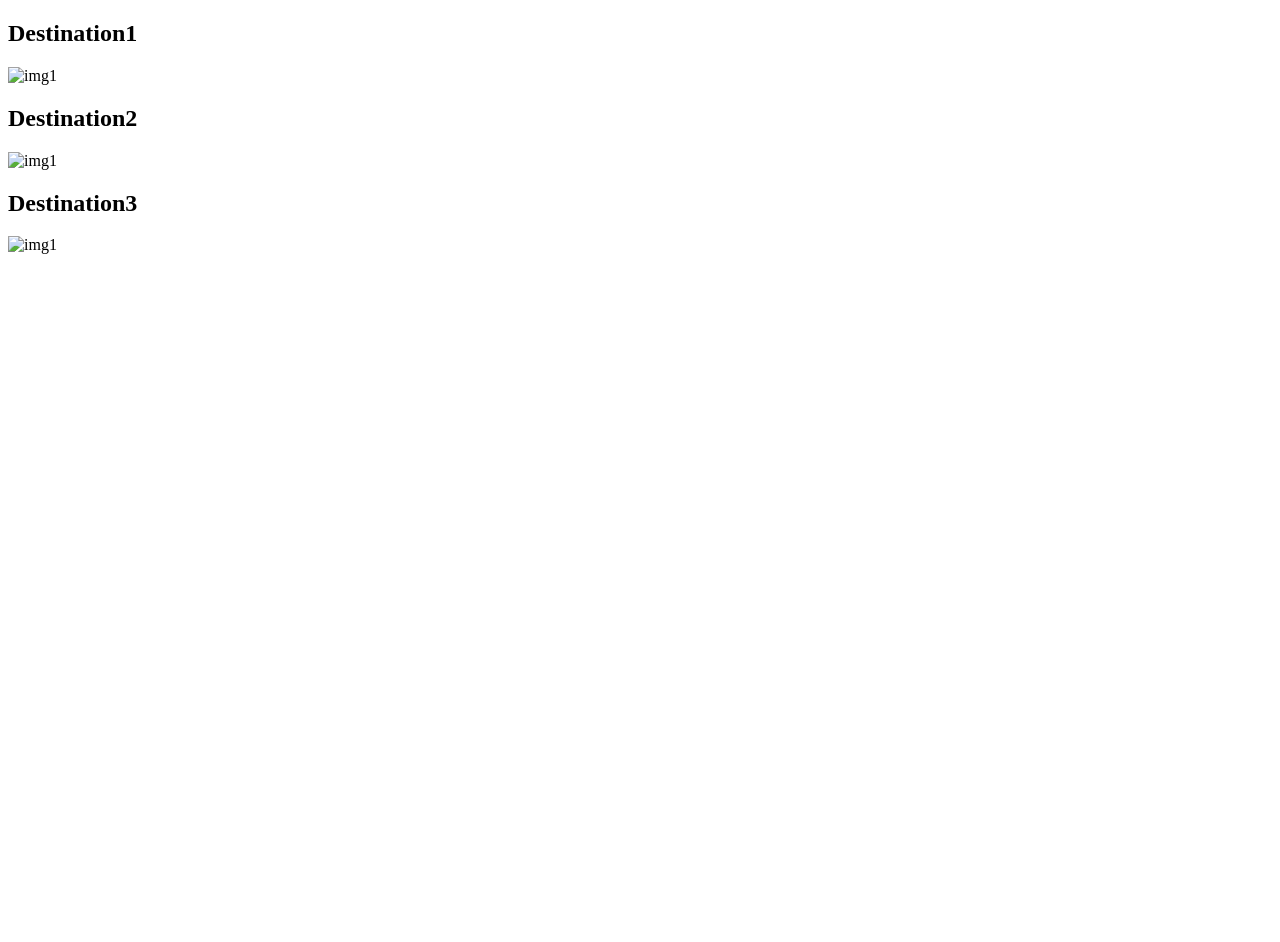
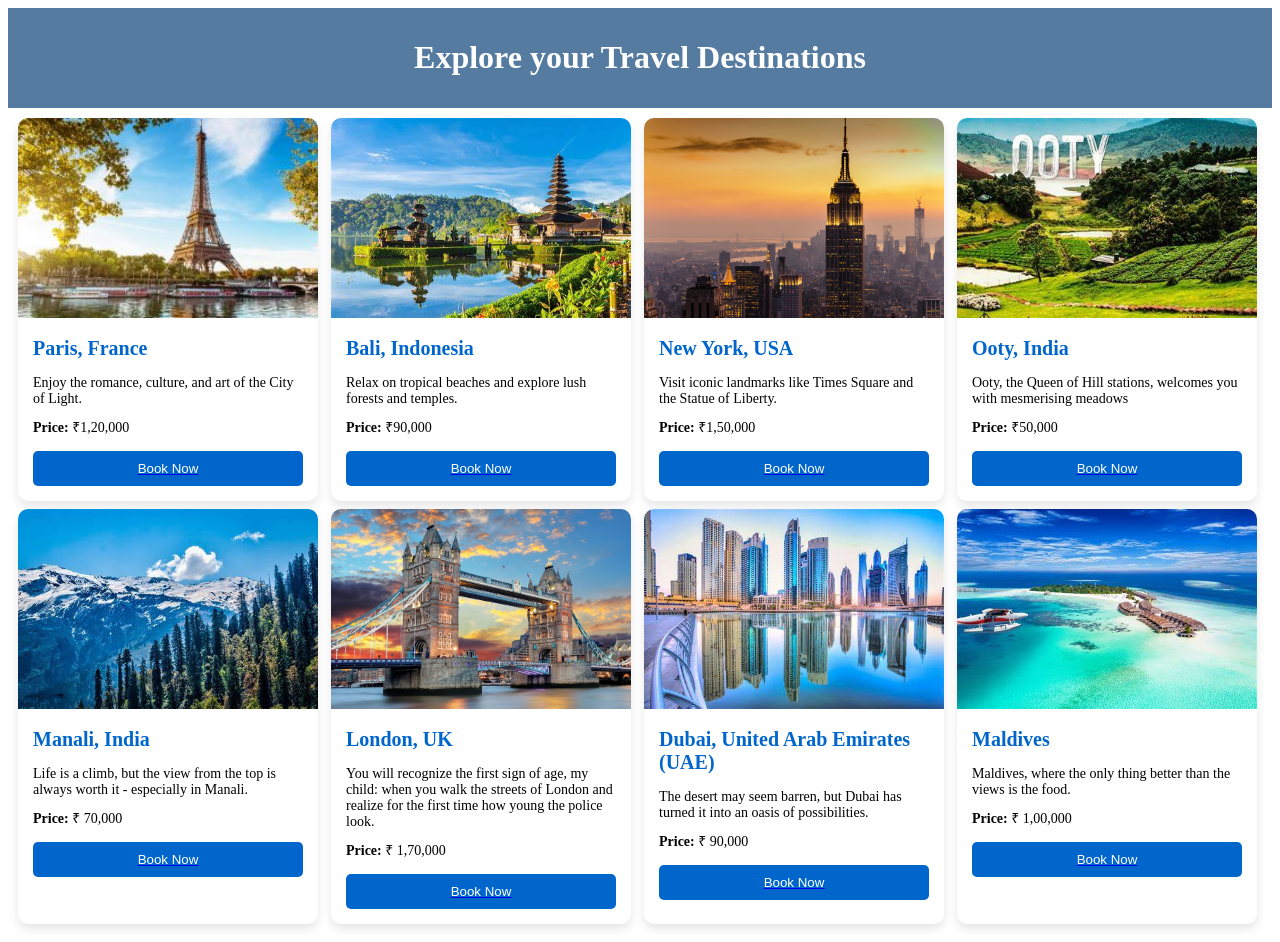
Before and after one commit to Kartiki23/Travel, a plain HTML site: page Destination.html in a window 1280 px wide. Before the commit the page ends 800 px from the top, so only its background shows below. Drawn offline with Linux system fonts and the light colour scheme.

Commit message:
Update Destination.html

```diff
--- a/Destination.html
+++ b/Destination.html
@@ -4,15 +4,156 @@
     <meta charset="UTF-8">
     <meta name="viewport" content="width=device-width, initial-scale=1.0">
     <title>Document</title>
+    <style>
+    .grid-container{
+        display:grid;
+        grid-template-columns:repeat(4,1fr);
+        gap:8px;
+        padding:10px;
+    }
+
+    header {
+    background: #557ba1;
+    color: white;
+    text-align: center;
+    padding: 10px 0 ;
+   }
+
+   .destinations {
+    display: flex;
+    flex-wrap: wrap;
+    justify-content: center;
+    padding: 30px;
+    gap: 20px;
+}
+
+.card {
+    background: white;
+    width: 300px;
+    border-radius: 10px;
+    box-shadow: 0 5px 10px rgba(0,0,0,0.1);
+    overflow: hidden;
+    transition: 0.3s;
+}
+
+.card:hover {
+    transform: translateY(-5px);
+}
+
+.card img {
+    width: 100%;
+    height: 200px;
+    object-fit: cover;
+}
+
+.card h2 {
+    margin: 15px;
+    font-size: 20px;
+    color: #0066cc;
+}
+
+.card p {
+    margin: 10px 15px;
+    font-size: 14px;
+}
+
+button {
+    display: block;
+    margin: 15px;
+    padding: 10px;
+    width: calc(100% - 30px);
+    background: #0066cc;
+    color: white;
+    border: none;
+    border-radius: 5px;
+    cursor: pointer;
+}
+
+button:hover {
+    background: #004c99;
+}
+
+    </style>
 </head>
 <body>
-    <h2>Destination1</h2>
-    <img src="destination1.jpg" alt="img1">
+     <header>
+        <h1>Explore your Travel Destinations</h1>
+    </header>
 
-    <h2>Destination2</h2>
-    <img src="destination2.jpg" alt="img1">
+    <section class="destination">
+        <div class="grid-container">
+        <div class="card">
+            <img src="paris.jpg" alt="Paris">
+            <h2>Paris, France</h2>
+            <p>Enjoy the romance, culture, and art of the City of Light.</p>
+            <p><strong>Price:</strong> ₹1,20,000</p>
+            <a href="Book.html"><button type="button">Book Now</button></a>
+        </div>
 
-    <h2>Destination3</h2>
-    <img src="destination3.jpg" alt="img1">
+        <div class="card">
+            <img src="bali.jpeg" alt="Bali">
+            <h2>Bali, Indonesia</h2>
+            <p>Relax on tropical beaches and explore lush forests and temples.</p>
+            <p><strong>Price:</strong> ₹90,000</p>
+            <a href="Book.html"><button type="button">Book Now</button></a>
+        </div>
+
+        <div class="card">
+            <img src="new_york.jpeg" alt="New York">
+            <h2>New York, USA</h2>
+            <p>Visit iconic landmarks like Times Square and the Statue of Liberty.</p>
+            <p><strong>Price:</strong> ₹1,50,000</p>
+            <a href="Book.html"><button type="button">Book Now</button></a>
+        </div>
+
+        <div class="card">
+            <img src="ooty.jpeg" alt="Ooty">
+            <h2>Ooty, India</h2>
+            <p>Ooty, the Queen of Hill stations, welcomes you with mesmerising meadows</p>
+            <p><strong>Price:</strong> ₹50,000</p>
+            <a href="Book.html"><button type="button">Book Now</button></a>
+        </div>
+
+        <div class="card">
+            <img src="manali.jpeg" alt="Manali">
+            <h2>Manali, India</h2>
+            <p>Life is a climb, but the view from the top is always worth it - especially in Manali.</p>
+            <p><strong>Price:</strong> ₹ 70,000</p>
+            <a href="Book.html"><button type="button">Book Now</button></a>
+        </div>
+
+        <div class="card">
+            <img src="london.jpg" alt="London">
+            <h2>London, UK</h2>
+            <p>You will recognize the first sign of age, my child: when you walk the streets of London and realize for the first time how young the police look.</p>
+            <p><strong>Price:</strong> ₹ 1,70,000</p>
+            <a href="Book.html"><button type="button">Book Now</button></a>
+        </div>
+
+        <div class="card">
+            <img src="dubai.jpeg" alt="Dubai">
+            <h2>Dubai, United Arab Emirates (UAE)</h2>
+            <p>The desert may seem barren, but Dubai has turned it into an oasis of possibilities.</p>
+            <p><strong>Price:</strong> ₹ 90,000</p>
+            <a href="Book.html"><button type="button">Book Now</button></a>
+        </div>
+
+        <div class="card">
+            <img src="maldives.jpeg" alt="Maldives">
+            <h2>Maldives </h2>
+            <p>Maldives, where the only thing better than the views is the food.</p>
+            <p><strong>Price:</strong> ₹ 1,00,000</p>
+            <a href="Book.html"><button type="button">Book Now</button></a>
+        </div>
+
+
+
+        </div>
+
+    </section>
+
+
+
+
 </body>
 </html>
```
